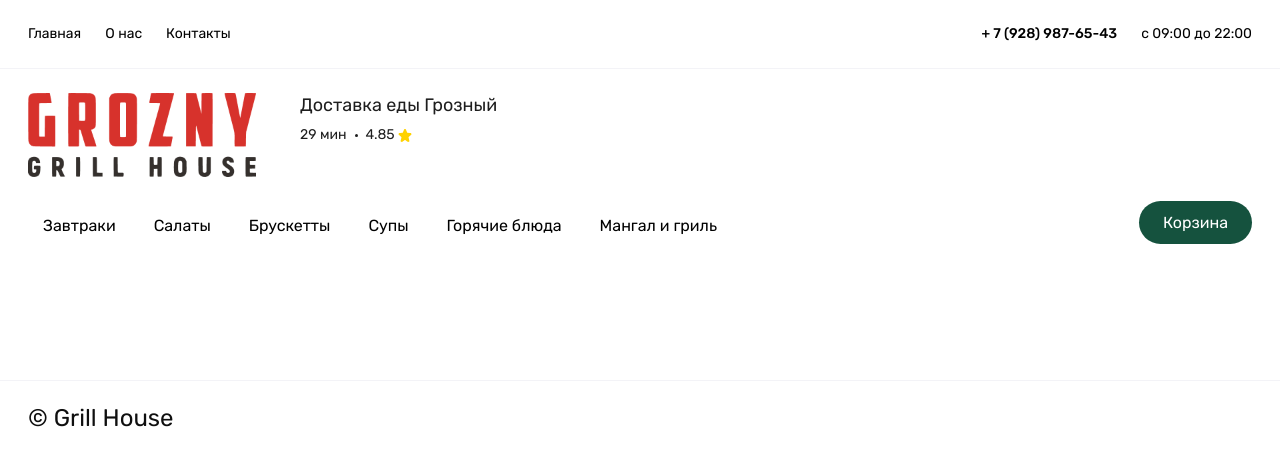
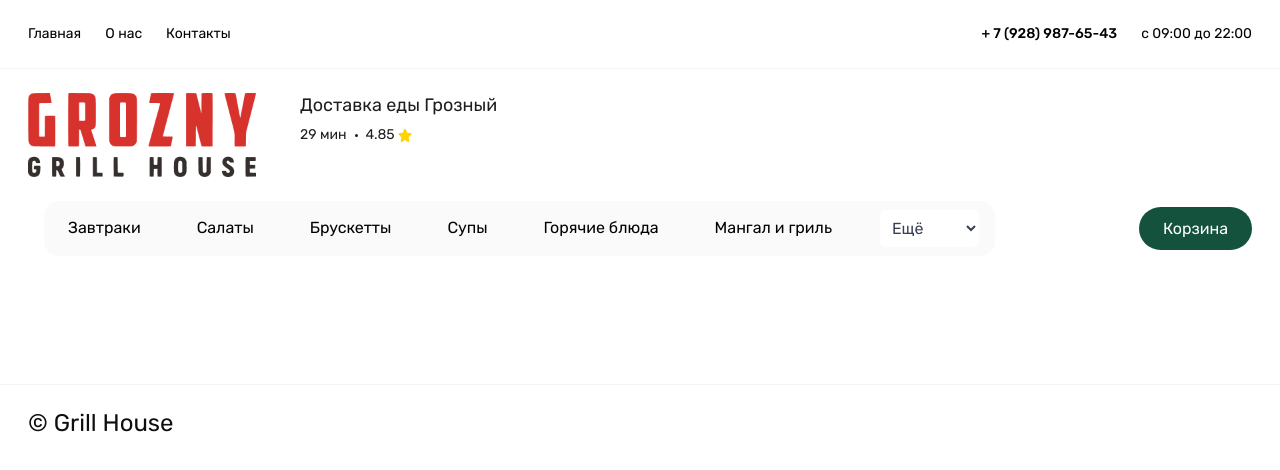
Before and after one commit to SedaMelkhi/grill-house, a Next.js app: page / in a window 1280 px wide. Shown: the top 470 px of the page. Built offline with nearby package versions, Linux system fonts and the light colour scheme.

Commit message:
fix: menu

```diff
--- a/app/components/homePage/index.ts
+++ b/app/components/homePage/index.ts
@@ -1,2 +1,2 @@
 export { Header } from "./header";
-export {Menu} from './menu';
+export { MenuWhile, MenuMobile} from './menu';
--- a/app/components/homePage/menu.tsx
+++ b/app/components/homePage/menu.tsx
@@ -1,10 +1,13 @@
 'use client';
-import Link from "next/link"; // Импортируем Link из next/link
-import { useState } from "react";
+
+import Link from "next/link";
+import { useState, useEffect } from "react";
 import { Container } from "../shared";
+import { Swiper, SwiperSlide } from 'swiper/react';
+import 'swiper/css';
 
-export const Menu = () => {
-  const [menu, setMenu] = useState([
+export const MenuWhile = () => {
+  const [menu] = useState([
     { name: "Завтраки", id: 0 },
     { name: "Салаты", id: 1 },
     { name: 'Брускетты', id: 2 },
@@ -13,22 +16,104 @@ export const Menu = () => {
     { name: 'Мангал и гриль', id: 5 },
   ]);
 
+  const [selectedOption, setSelectedOption] = useState('');
+  const [isScrolled, setIsScrolled] = useState(false);
+
+  const handleScroll = () => {
+    setIsScrolled(window.scrollY > 195);
+  };
+
+  useEffect(() => {
+    window.addEventListener('scroll', handleScroll);
+    return () => {
+      window.removeEventListener('scroll', handleScroll);
+    };
+  }, []);
+
+  const handleChange = (e) => {
+    setSelectedOption(e.target.value);
+  };
+
   return (
-  <Container >
-    <div className='xl:flex justify-between md:hidden'>
-    <ul className='flex gap-2' >
+    <Container>
+      <div className={`lg:flex hidden justify-between items-center
+        ${isScrolled ? 'fixed z-10 top-0 transition-all duration-300' : ''}`}>
+
+        <ul className="flex justify-center items-center gap-2 rounded-[15px] h-[55px] bg-[#fafafa] mx-4">
           {menu.map(({ id, name }) => (
-        <li className='p-[15px] hover:text-red rounded-[15px] hover:shadow-xl active:text-red active:shadow-xl
-        transition-shadow duration-300 ease-in-out' key={id}>
+            <li className='pt-[13px] pr-[24px] pb-[13px] pl-[24px] hover:text-red-500 rounded-[15px] hover:shadow-xl active:shadow-2xl transition-shadow duration-300 ease-in-out' key={id}>
               <Link href={`#`}>
                 {name}
               </Link>
             </li>
           ))}
+          <div className="p-4">
+            <select
+              id="exampleSelect"
+              value={selectedOption}
+              onChange={handleChange}
+              className="block w-full h-full p-2 bg-white text-gray-700 rounded-md focus:outline-none"
+            >
+              <option value='' disabled>Ещё</option>
+              <option value="option1">Опция 1</option>
+              <option value="option2">Опция 2</option>
+              <option value="option3">Опция 3</option>
+            </select>
+          </div>
         </ul>
         <button className="w-[113px] h-[43px] p-[12px] rounded-[50px] bg-[var(--green)] text-white">Корзина</button>
       </div>
+    </Container>
+  );
+};
 
-  </Container>);
+export const MenuMobile = () => {
+  const [menu] = useState([
+    { name: "Завтраки", id: 0 },
+    { name: "Салаты", id: 1 },
+    { name: 'Брускетты', id: 2 },
+    { name: 'Супы', id: 3 },
+    { name: 'Горячие блюда', id: 4 },
+    { name: 'Мангал и гриль', id: 5 },
+  ]);
 
+  const [isScrolled, setIsScrolled] = useState(false);
+
+  const handleScroll = () => {
+    setIsScrolled(window.scrollY > 195);
   };
+
+  useEffect(() => {
+    window.addEventListener('scroll', handleScroll);
+    return () => {
+      window.removeEventListener('scroll', handleScroll);
+    };
+  }, []);
+
+  return (
+    <div className={`lg:hidden flex justify-between items-center
+      ${isScrolled ? 'fixed z-10 top-0 transition-all duration-300' : ''}`}>
+
+      <div className="flex w-[100vw] rounded-[20px] bg-[#fafafa] justify-center items-center gap-2 h-[55px] ">
+        <Swiper
+          slidesPerView='auto'
+          spaceBetween={8}
+          grabCursor={true}
+          pagination={{
+            clickable: true,
+          }}
+          className="mySwiper"
+        >
+          {menu.map(({ id, name }) => (
+            <SwiperSlide className='w-[auto!important] h-[auto!important] pt-[8px] pr-[15px] pb-[8px] pl-[15px] bg-[#F3F2F8] text-[#7B8290] text-[18px] hover:text-[#15523E] rounded-[15px]  hover:bg-[#5BA48C4D] active:text-[#15523E] active:bg-[#5BA48C4D]' key={id}>
+              <Link href={`#`}>
+                {name}
+              </Link>
+            </SwiperSlide>
+          ))}
+        </Swiper>
+      </div>
+
+    </div>
+  );
+};
--- a/app/page.tsx
+++ b/app/page.tsx
@@ -1,10 +1,11 @@
-import { Header, Menu } from "./components/homePage";
+import { Header, MenuWhile, MenuMobile  } from "./components/homePage";
 
 const Home = () => {
   return (
     <main>
       <Header />
-      <Menu/>
+      <MenuWhile/>
+      <MenuMobile/>
     </main>
   );
 };
--- a/package.json
+++ b/package.json
@@ -19,6 +19,7 @@
     "next": "14.2.15",
     "react": "^18",
     "react-dom": "^18",
+    "swiper": "^11.1.14",
     "tailwind-merge": "^2.5.4"
   },
   "devDependencies": {
```
Also changed, not shown: 1 other file (tests, documents, lock files or other folders). Lines whose indentation alone changed are shown as unchanged.
